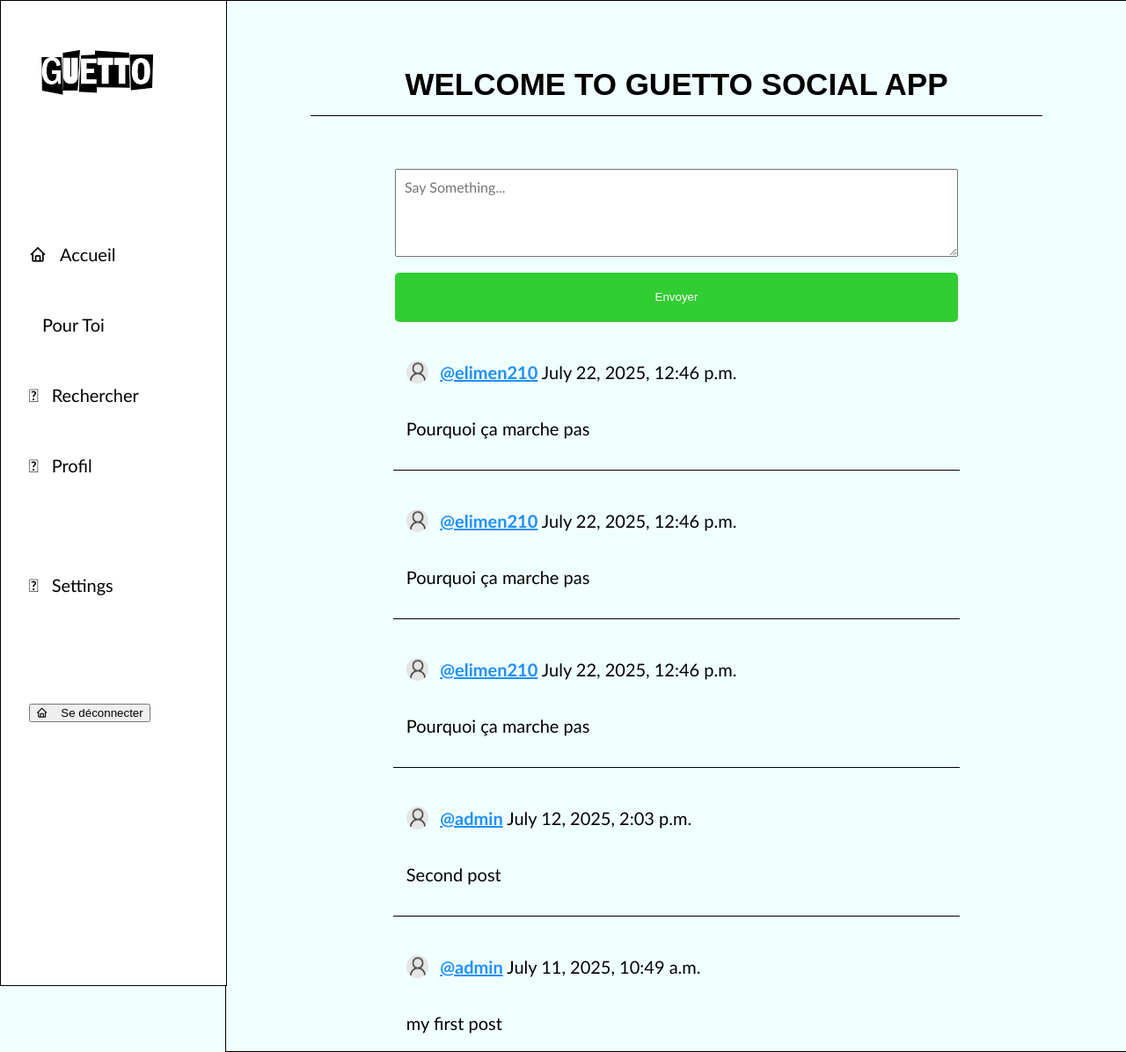
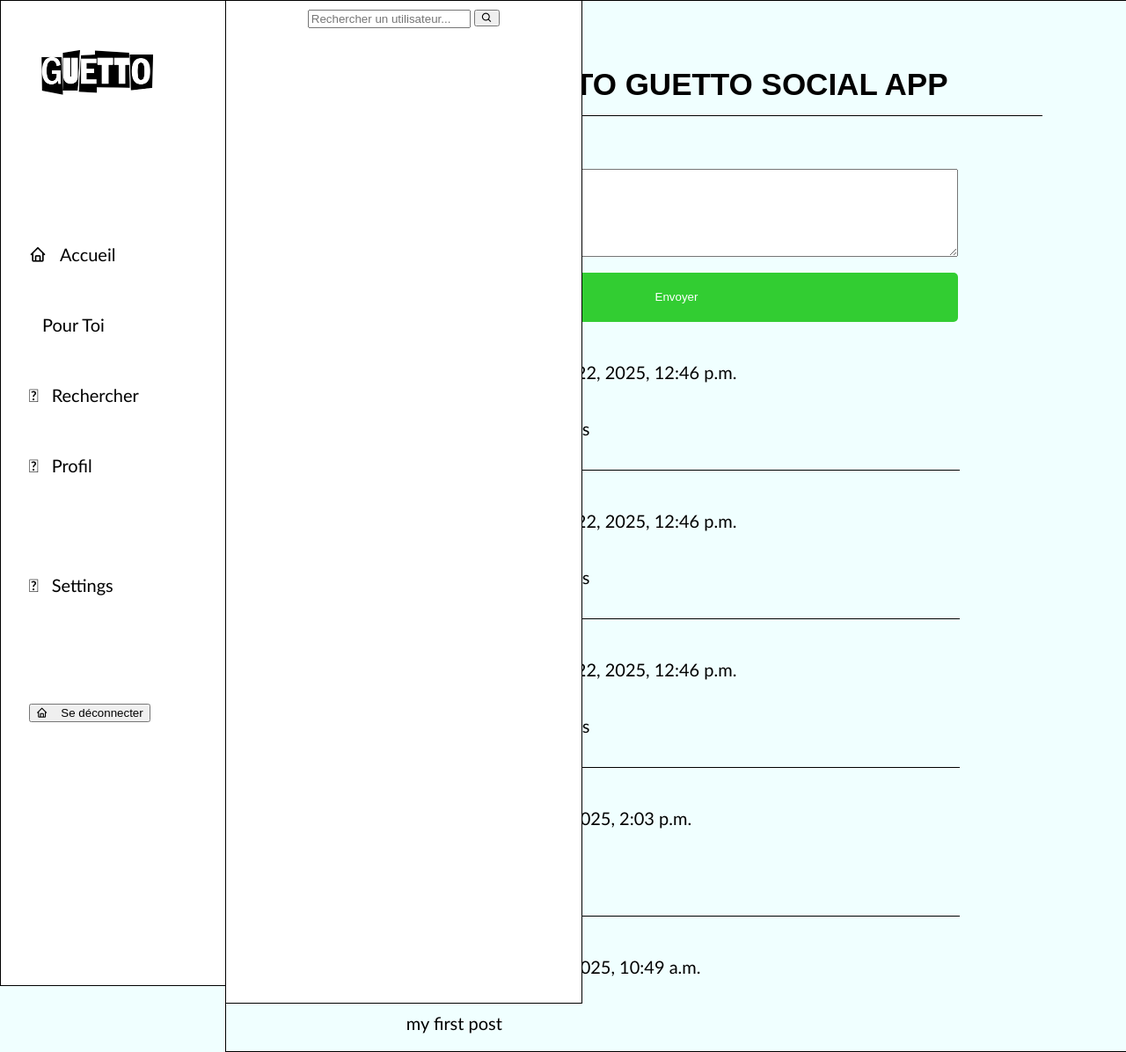
Before and after one commit to Elimen210/CNTN-Training, a Django app: page / in a window 1280 px wide, after a click on "Rechercher". Shown: the whole page at 88% size. Run offline with Django 3.2, Linux system fonts and the light colour scheme; a user stored in the database is signed in; data comes from the database, SQL or seed files in the repository; some libraries are stand-ins or nearby versions.

Commit message:
added a fonctional searchbar

```diff
--- a/landing/templates/landing/index.html
+++ b/landing/templates/landing/index.html
@@ -19,7 +19,7 @@
         </header>
         <a class="home" href="{% url 'landing' %}"><span class="text-home"><i class='bx  bx-home'></i><span>Accueil</span></span></a>
         <a class="option" href="#"><span class="text-home"><i class='bxr  bx-contact-book'></i> <span>Pour Toi</span></span></a>
-        <button class="option" onclick="SearchToggle(search)"><span class="text-home"><i class='bxr  bx-search'></i> <span>Rechercher</span></span></button>
+        <button class="option" onclick="SearchToggle('search')"><span class="text-home"><i class='bxr  bx-search'></i> <span>Rechercher</span></span></button>
         <a href="{% url 'profile' user.profile.pk %}" class="option"><span class="text-home"><i class='bxr  bx-user-circle'></i><span>Profil</span></span></a>
         <a href="{% url 'settings' %}" class="settings"><span class="text-home"><i class='bxr  bx-user-circle'></i><span>Settings</span></span></a>
         <form method="post" action="{% url 'logout' %}" class="logout">
@@ -28,14 +28,14 @@
         </form>
     </nav>
     <div class="content">
-        <div class="search-bar d-none" style="display:none;" id="search">
-            <form method="GET" action="{% url 'search' %}">
+        <div class="search-bar d-none" id="search">
+            <form method="GET" class="search-button" action="{% url 'search' %}">
                 <input type="search" name="query" placeholder="Rechercher un utilisateur..." />
                 <button type="submit"><i class='bx bx-search'></i></button>
             </form>
-            {% if profile_lisr %}
+            {% if profile_list %}
                 {% for profile in profile_list %}
-                <p style="text-decoration: none;"><a href="{% url 'profile' profile.pk %}" style="color:dodgerblue;"><strong>@{{ post.author }}</strong></a> {{ post.created_on }}</p>
+                <p class="result"><a href="{% url 'profile' profile.pk %}" style="color:dodgerblue; font-family:Calibri; font-size:16px;"><strong>@{{ profile.user }}</strong></a></p>
 
                 {% endfor %}
             {% endif %}
--- a/landing/urls.py
+++ b/landing/urls.py
@@ -6,7 +6,7 @@ urlpatterns = [
     path('', index.as_view(), name='landing'),
     path('profile/<int:pk>', ProfileView.as_view(), name='profile'),
     path('settings/', settings.as_view(), name='settings'),
-    path('search/', UserSearch.as_view(), name='search'),
+    path('search/', views.UserSearch, name='search'),
     path('profile/<int:pk>/followers/add', AddFollower.as_view(), name='add-follower'),
     path('profile/<int:pk>/followers/remove', RemoveFollower.as_view(), name='remove-follower'),
 ]
--- a/landing/views.py
+++ b/landing/views.py
@@ -66,7 +66,6 @@ class ProfileView(View):
 
         is_following = request.user in followers.all()
 
-
         context = {
             'profile': profile,
             'profile_user': profile_user,
@@ -99,16 +98,17 @@ class ProfileView(View):
         if not request.user.is_authenticated:
                 return redirect(f"{settings.LOGIN_URL}?next={request.path}")
 
-class UserSearch(View):
-    def get(self, request, *args, **kwargs):
-        query = request.GET.get('query')
-        profile_list = []
+def UserSearch(request):
+    query = request.GET.get('query')
+    profile_list = UserProfile.objects.filter(
+        Q(user__username__icontains=query)
+    )
 
-        context = {
+    context = {
             'profile_list': profile_list,
         }
 
-        return render(request, 'social/index.html', context)
+    return render(request, 'landing/search.html', context)
 
 class AddFollower(LoginRequiredMixin, View):
     def post(self, request, pk, *args, **kwargs):
--- a/static/css/landing.css
+++ b/static/css/landing.css
@@ -196,11 +196,31 @@ body {
 }
 
 .search-bar {
-    margin: 20px 0;
+    position: fixed;
+    left: 20vw;
+    width: 30vw;
+    top:0;
+    height: 100%;
     padding: 10px;
-    background-color: #f1f1f1;
-    border-radius: 10px;
-    z-index: 2;
+    justify-content: center;
+    align-items: center;
+    background-color: white;
+    border: 1px solid black;
+    z-index: 10;
+}
+
+.search-button {
+    text-align: center;
+    margin: 0 auto;
+}
+
+.result {
+    text-decoration: none;
+    text-align: center;
+    margin-top: 10vh;
+    display: flex;
+    flex-direction: column;
+    gap: 3vh;
 }
 
 .d-none {
--- a/static/js/login.js
+++ b/static/js/login.js
@@ -24,6 +24,7 @@ function RevealingTime(type) {
 }
 
 function SearchToggle(type) {
-    const row = document.getElementById(search)
+    const row = document.getElementById("search")
     row.classList.toggle("d-none");
+    console.log("Toggle:", id);
 }
```
Also changed, not shown: landing/templates/landing/search.html (added, +45 -0 lines), 1 other file.
